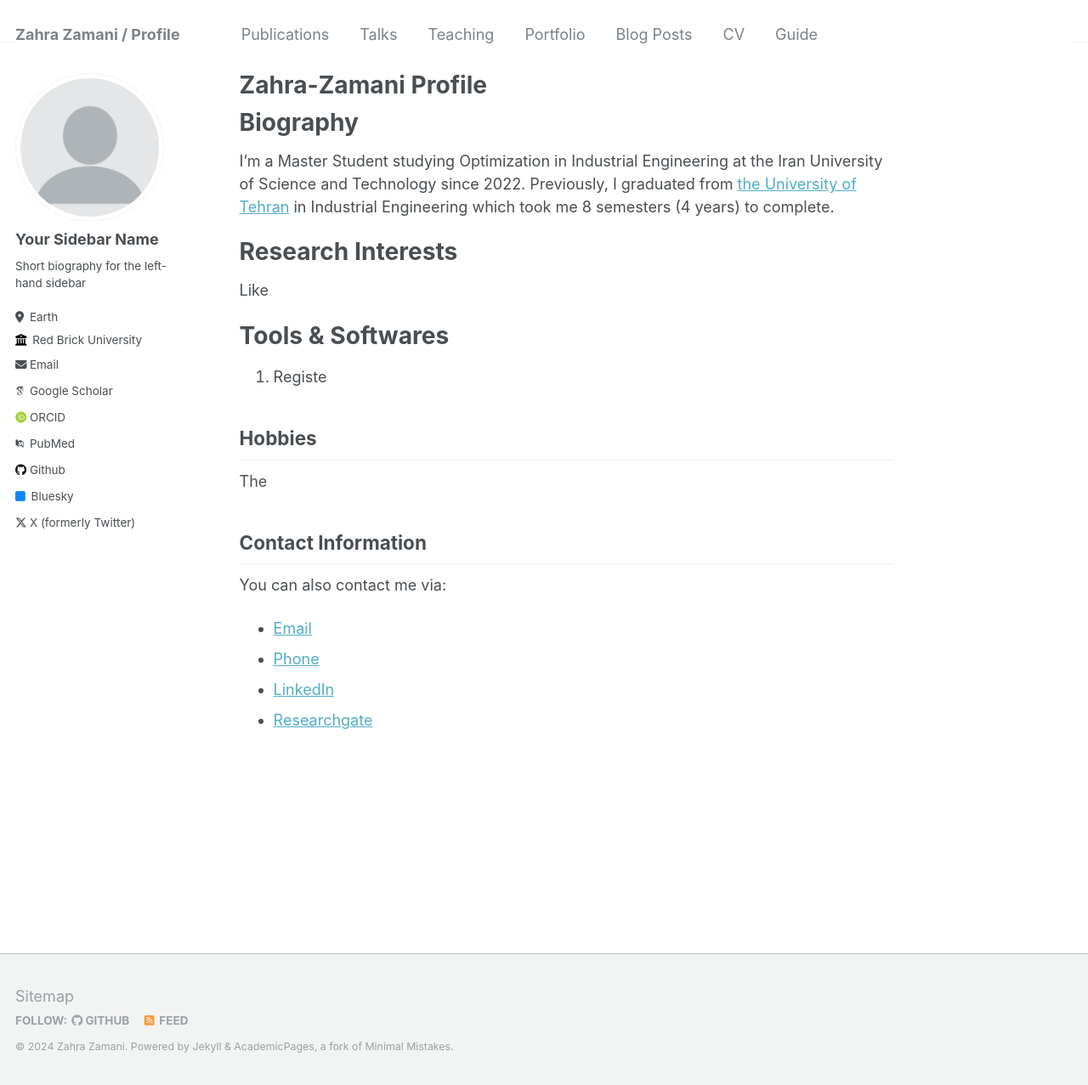
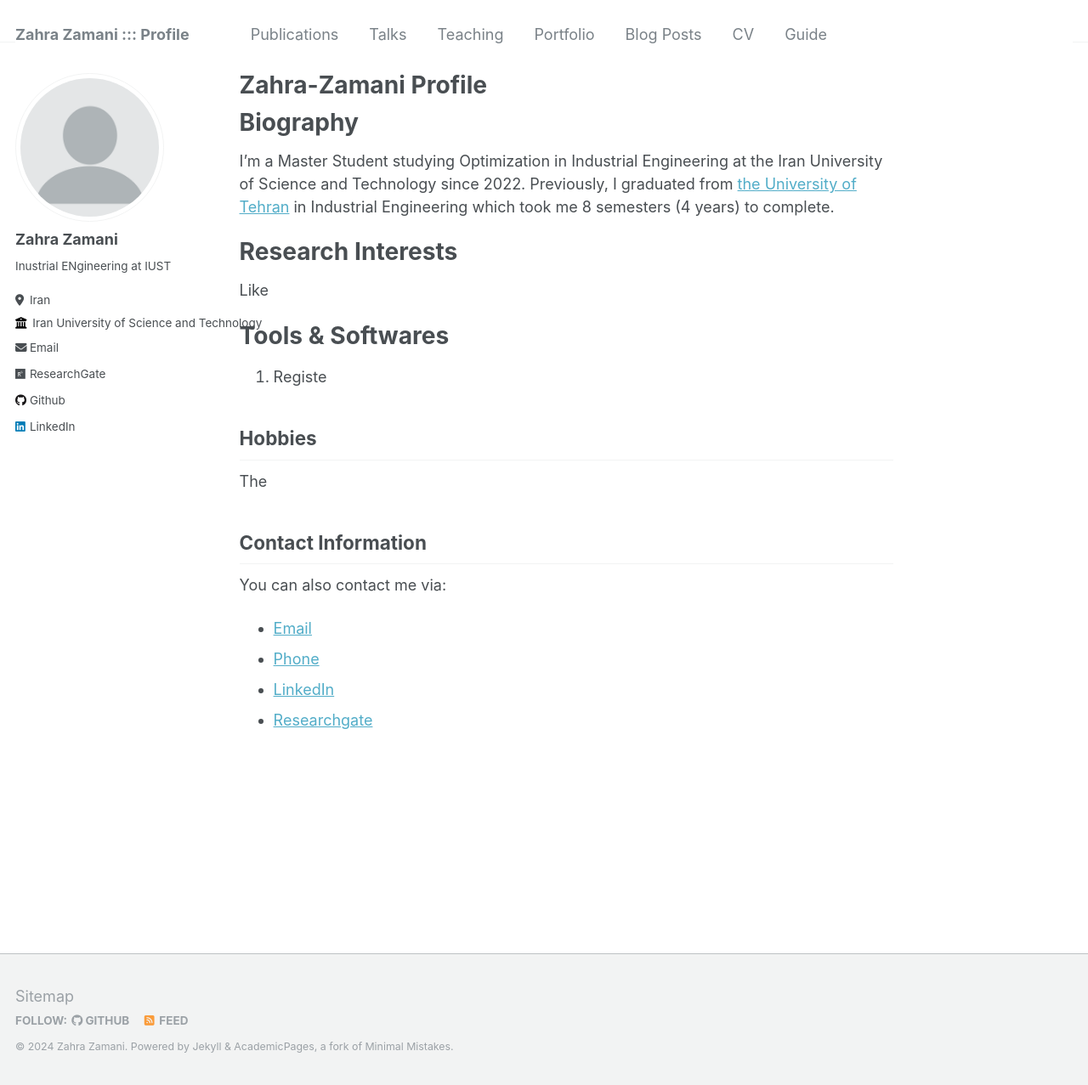
Before and after one commit to Zahra-Zamani/Zahra-Zamani.github.io, a Jekyll site: the page built from _pages/about.md, in a window 1280 px wide and 1277 px high. Shown: the whole window at 85% size. Built offline with Jekyll 4.4.1, drawn with Linux system fonts in a browser that asks for light colours; some web fonts are replaced.

Commit message:
Update _config.yml

```diff
--- a/_config.yml
+++ b/_config.yml
@@ -8,7 +8,7 @@
 
 # Basic Site Settings
 locale                   : "en-US"
-title                    : "Zahra Zamani / Profile"
+title                    : "Zahra Zamani ::: Profile"
 title_separator          : "-"
 name                     : &name "Zahra Zamani"
 description              : &description "Master Student studying Optimization in Industrial Engineering"
@@ -22,32 +22,32 @@ repository               : "zahra-zamani/zahra-zamani.github.io"
 author:
   # Biographic information
   avatar           : "profile.png"
-  name             : "Your Sidebar Name"
+  name             : "Zahra Zamani"
   pronouns         : # example: "she/her"
-  bio              : "Short biography for the left-hand sidebar"
-  location         : "Earth"
-  employer         : "Red Brick University"
+  bio              : "Inustrial ENgineering at IUST"
+  location         : "Iran"
+  employer         : "Iran University of Science and Technology"
   uri              : # URL
-  email            : "none@example.org"
+  email            : "zahra_zamani@ind.iust.ac.ir"
 
   # Academic websites
   arxiv            : # URL - Update with the correct link to your profile
-  googlescholar    : "https://scholar.google.com/citations?user=PS_CX0AAAAAJ"
+  googlescholar    : #"https://scholar.google.com/citations?user=PS_CX0AAAAAJ"
   impactstory      : # URL
-  orcid            : "http://orcid.org/yourorcidurl"
-  pubmed           : "https://www.ncbi.nlm.nih.gov/pubmed/?term=john+snow"
-  researchgate     : # URL
+  orcid            : #"http://orcid.org/yourorcidurl"
+  pubmed           : # URL
+  researchgate     : "https://www.researchgate.net/profile/Zahra-Zamani-18"# URL
 
   # Repositories and software development
   bitbucket        : # Username - Update with your username on the site
   codepen          : # Username
   dribbble         : # Username
-  github           : "academicpages"
+  github           : "zahra-zamani"
   kaggle           : # Username
   stackoverflow    : # User number or user number and name (i.e., use "1" or "1/jeff-atwood")
 
   # Social media
-  bluesky          : "bsky.app" # Replace this with you Bluesky username
+  bluesky          : # "bsky.app" # Replace this with you Bluesky username
   facebook         : # Username
   flickr           : # Username
   foursquare       : # Username
@@ -56,7 +56,7 @@ author:
   keybase          : # Username
   instagram        : # Username
   lastfm           : # Username
-  linkedin         : # Username
+  linkedin         : "zz-zahra-zamani"# Username
   mastodon         : # URL
   medium           : # URL
   pinterest        : # Username
@@ -64,7 +64,7 @@ author:
   steam            : # Username
   telegram         : # URL
   tumblr           : # Username
-  twitter          : "UniofOxford"  # Replace this with your X / Twitter handle
+  twitter          : #"UniofOxford"  # Replace this with your X / Twitter handle
   vine             : # Username
   weibo            : # Username
   wikipedia        : # Username
```
